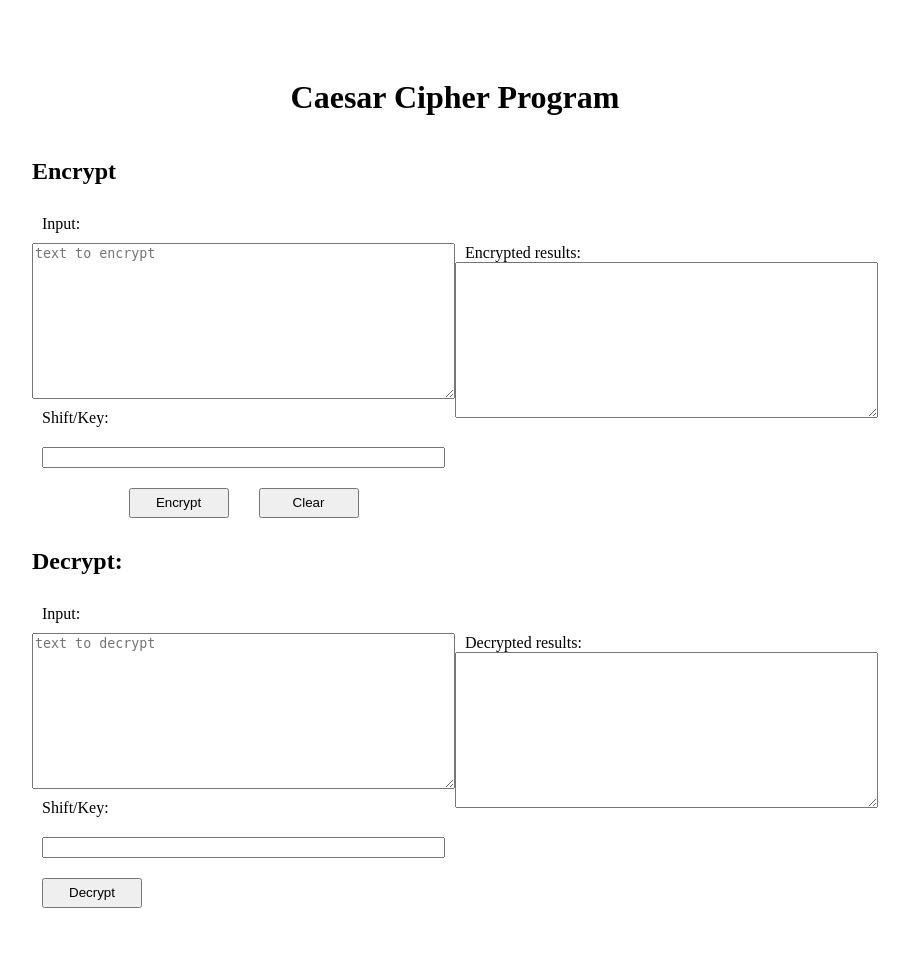
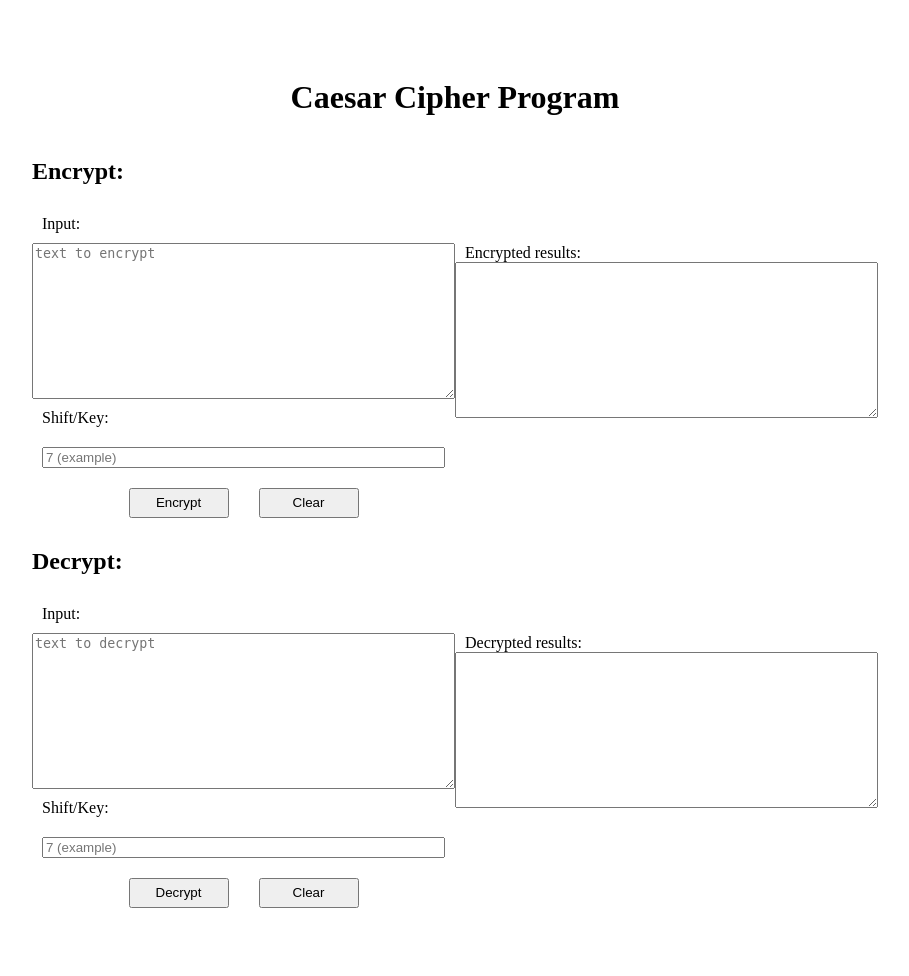
Before and after one commit to ark948/simple-caesar-cipher, a Flask app: page / in a window 1280 px wide. Shown: the whole page, without its empty margins (185-1094 px from the left). Run offline with Flask 3, Linux system fonts and the light colour scheme.

Commit message:
Added Clear buttons

```diff
--- a/backend/templates/index.html
+++ b/backend/templates/index.html
@@ -15,12 +15,12 @@
             <div id="encrypt-container-main">
                 <!-- Encrypt Input -->
                 <div id="encrypt-container-input">
-                    <h2>Encrypt</h2>
+                    <h2>Encrypt:</h2>
                     <form method="post" action="{{ url_for('encrypt') }}" id="encrypt-form">
                         <label for="input-text">Input:</label>
                         <textarea name="encrypt-input-text" id="encrypt-input-text" placeholder="text to encrypt" cols="50" rows="10"></textarea>
                         <label for="key">Shift/Key:</label>
-                        <input type="number" name="key">
+                        <input type="number" name="key" id="en_key" placeholder="7 (example)">
                         <div class="form-actions">
                             <button type="submit">
                                 Encrypt
@@ -50,10 +50,15 @@
                         <label for="input-text">Input:</label>
                         <textarea name="decrypt-input-text" id="decrypt-input-text" placeholder="text to decrypt" cols="50" rows="10"></textarea>
                         <label for="key">Shift/Key:</label>
-                        <input type="number" name="key">
-                        <button type="submit">
-                            Decrypt
-                        </button>
+                        <input type="number" name="key" id="de_key" placeholder="7 (example)">
+                        <div class="form-actions">
+                            <button type="submit">
+                                Decrypt
+                            </button>
+                            <button id="decrypt-clear-button">
+                                Clear
+                            </button>
+                        </div>
                     </form>
                 </div>
 
@@ -121,6 +126,15 @@
             $("#encrypt-clear-button").on("click", (e) => {
                 e.preventDefault();
                 $("#encrypt-input-text").val('');
+                $("#encrypt-response-area").val('');
+                $("#en_key").val('');
+            });
+
+            $("#decrypt-clear-button").on("click", (e) => {
+                e.preventDefault();
+                $("#decrypt-input-text").val('');
+                $("#decrypt-response-area").val('');
+                $("#de_key").val('');
             })
         });
     </script>
```
Also changed, not shown: README.md (added).
